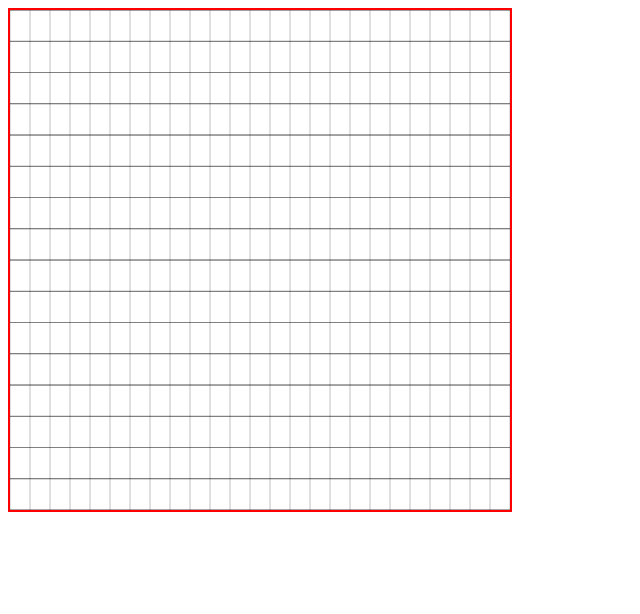
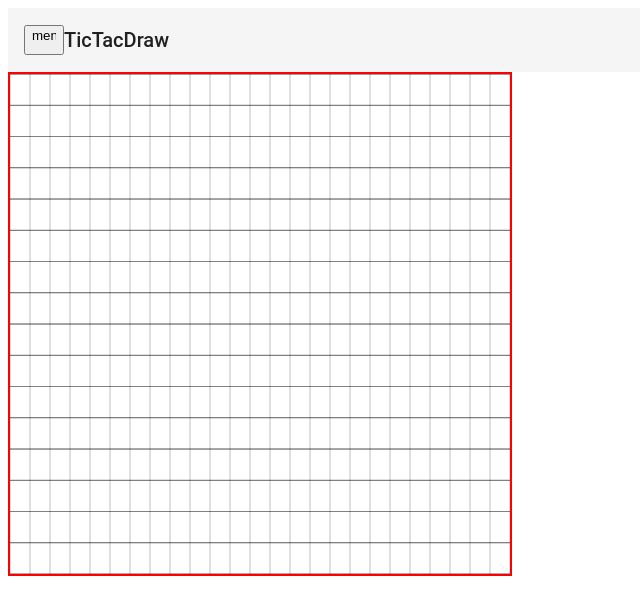
Before and after one commit to ErKatta/tictacdraw, an Angular app: page / in a window 1280 px wide. Shown: the top 614 px of the page, without its empty margins (0-640 px from the left). Built offline with nearby package versions, Linux system fonts and the light colour scheme.

Commit message:
Add Angular Material

```diff
--- a/src/app/app.component.html
+++ b/src/app/app.component.html
@@ -1 +1,11 @@
+<mat-toolbar>
+  <button
+    mat-icon-button
+    class="example-icon"
+    aria-label="Example icon-button with menu icon"
+  >
+    <mat-icon>menu</mat-icon>
+  </button>
+  <span>TicTacDraw</span>
+</mat-toolbar>
 <grid [squareSize]="50"></grid>
--- a/src/app/hello.component.ts
+++ /dev/null
@@ -1,10 +0,0 @@
-import { Component, Input } from '@angular/core';
-
-@Component({
-  selector: 'hello',
-  template: `<h1>Hello {{name}}!</h1>`,
-  styles: [`h1 { font-family: Lato; }`]
-})
-export class HelloComponent  {
-  @Input() name: string;
-}
--- a/src/index.html
+++ b/src/index.html
@@ -1 +1 @@
-<my-app>loading</my-app>
+<my-app>loading </my-app>
--- a/src/styles.css
+++ b/src/styles.css
@@ -1,4 +1,3 @@
 /* Add application styles & imports to this file! */
-@use '@angular/material' as mat;
 
-@include mat.core();
+@import '~@angular/material/prebuilt-themes/indigo-pink.css';
```
Also changed, not shown: angular.json (+6 -21 lines), src/app/app.module.ts (+13 -6 lines), src/main.ts (+5 -2 lines).
